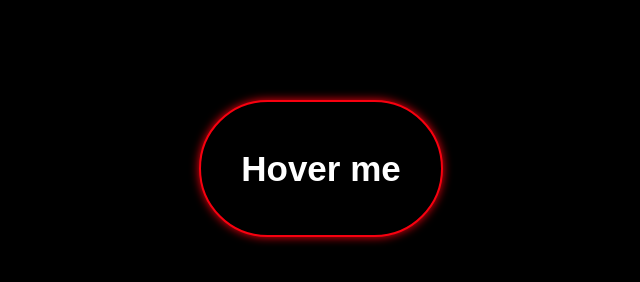
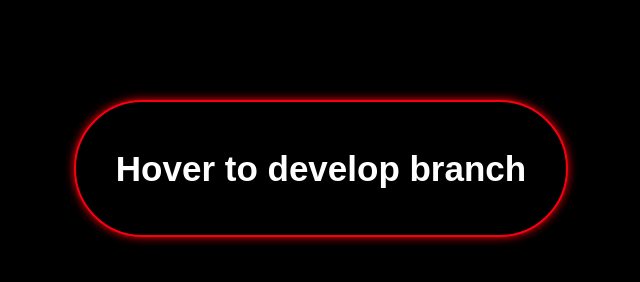
Before and after one commit to student-Imran/Button, a plain HTML site: page 1.html in a window 1280 px wide. Shown: the whole page, without its empty margins (319-959 px from the left). Drawn offline with Linux system fonts and the light colour scheme.

Commit message:
change for branch

```diff
--- a/1.html
+++ b/1.html
@@ -6,7 +6,7 @@
 </head>
 <body>
   <button class="btn">
-    <h4>Hover me</h4>
+    <h4>Hover to develop branch</h4>
   </button>
 </body>
 </html>
```
